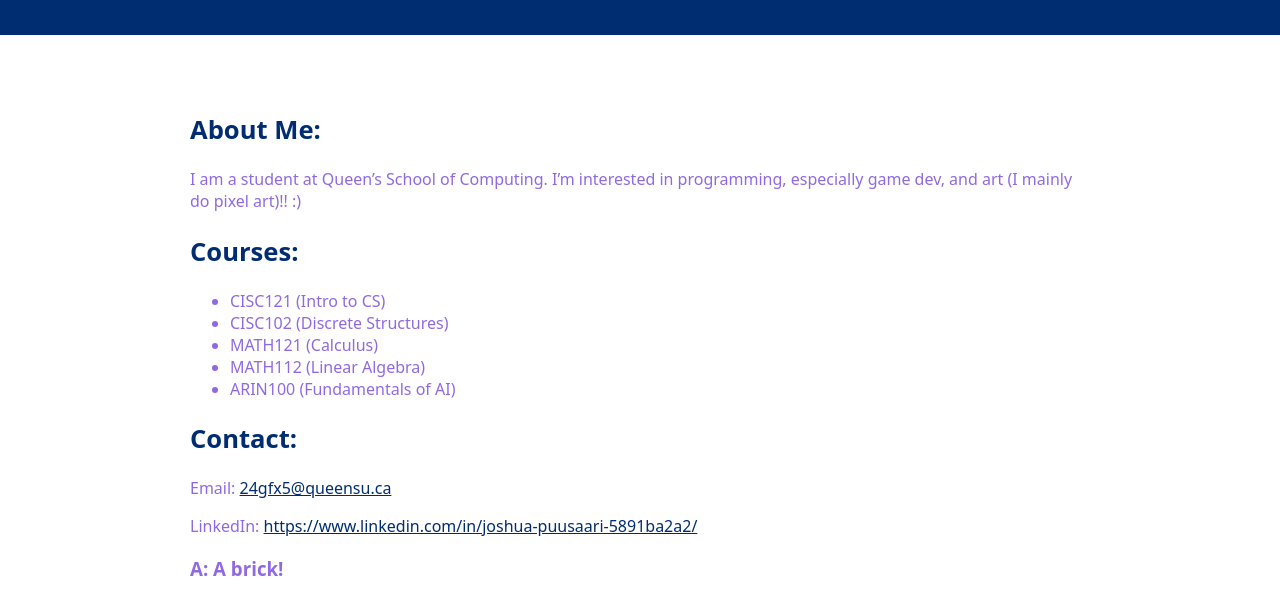
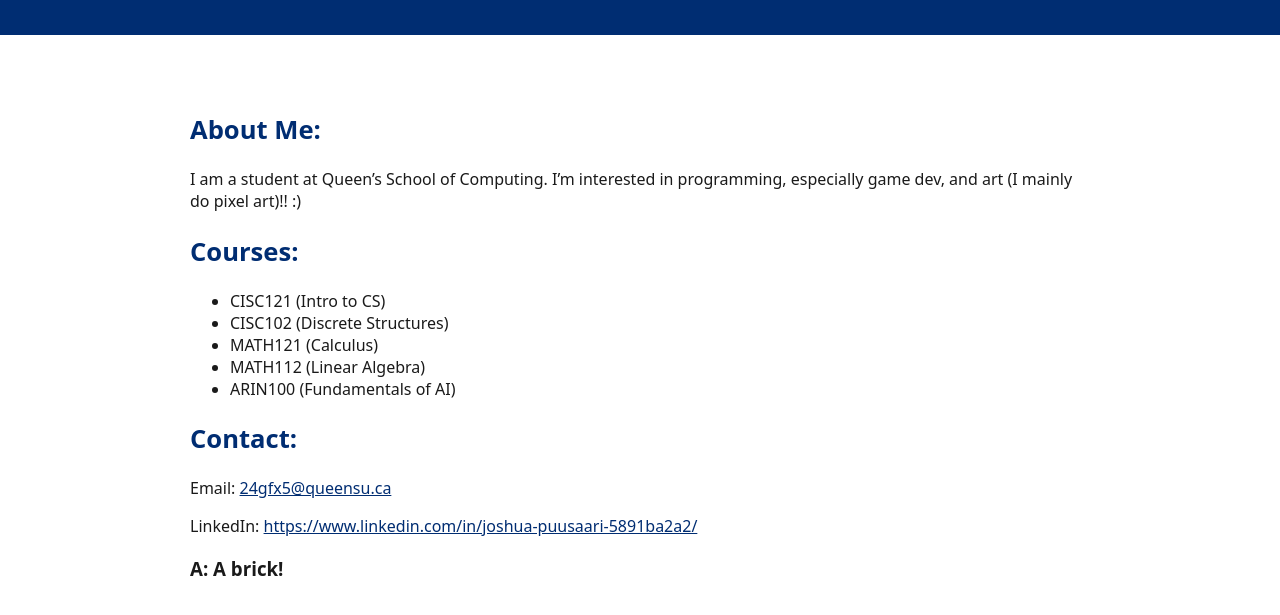
Before and after one commit to Npmeless/queens-student-page, a plain HTML site: page index.html in a window 1280 px wide. Shown: the part 83-698 px from the top of the page. Drawn offline with Linux system fonts and the light colour scheme.

Commit message:
Update style.css

```diff
--- a/style.css
+++ b/style.css
@@ -3,7 +3,7 @@
 }
 body { font-family: system-ui, sans-serif; margin:0; background:color:#9069e2; color:#fff; }
 header { background:var(--blue); color:#fff; padding:1rem; }
-main { background:#fff; color:#9069e2; max-width:900px; margin:2rem auto; border-radius:12px; padding:1.5rem; }
+main { background:#fff; color:#1a1a1a; max-width:900px; margin:2rem auto; border-radius:12px; padding:1.5rem; }
 a { color: var(--blue); }
 /* === personalize below by changing colors or spacing === */
 /* example: make headings blue and a bit larger */
```
